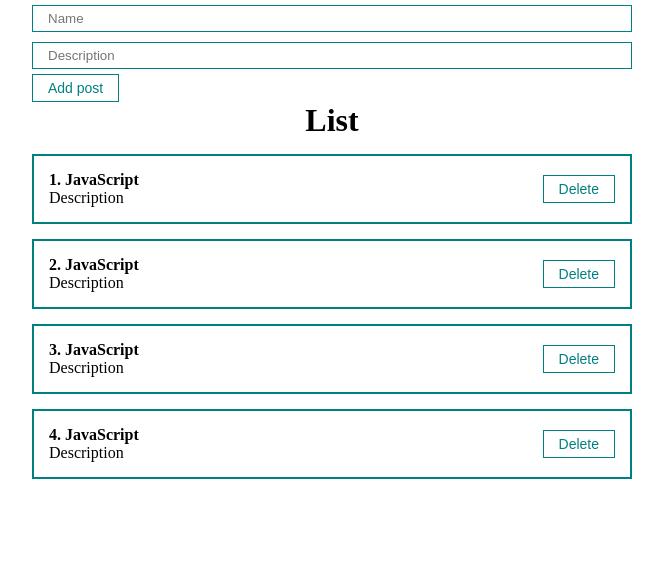
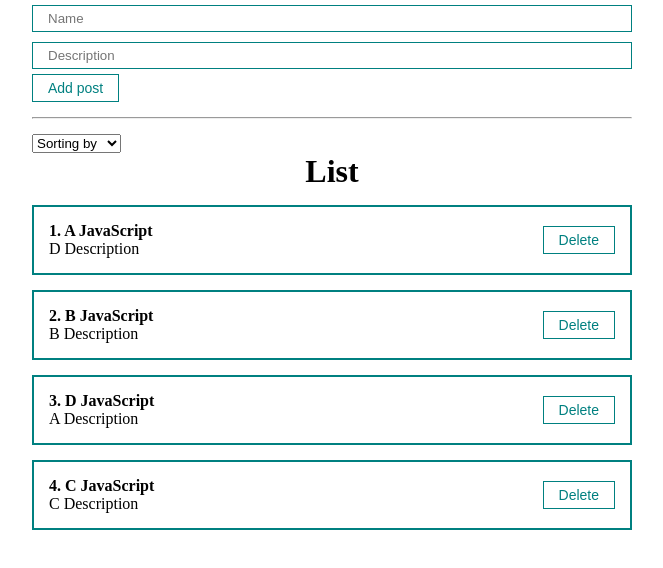
Before and after one commit to moroz-art-dev/course-full, a React (Create React App) app: page /posts in a window 1280 px wide. Shown: the top 568 px of the page, without its empty margins (308-971 px from the left). Built offline with nearby package versions, Linux system fonts and the light colour scheme.

Commit message:
SortPost

```diff
--- a/src/App.js
+++ b/src/App.js
@@ -4,23 +4,50 @@ import PostList from "./components/PostList";
 import MyButton from "./components/UI/button/MyButton";
 import MyInput from "./components/UI/input/MyInput";
 import PostForm from "./components/PostForm";
+import MySelect from "./components/UI/select/MySelect";
 
 function App() {
     const [posts, setPosts] = useState([
-        {id: 1, title: 'JavaScript', body: 'Description'},
-        {id: 2, title: 'JavaScript', body: 'Description'},
-        {id: 3, title: 'JavaScript', body: 'Description'},
-        {id: 4, title: 'JavaScript', body: 'Description'}
+        {id: 1, title: 'A JavaScript', body: 'D  Description'},
+        {id: 2, title: 'B JavaScript', body: 'B Description'},
+        {id: 3, title: 'D JavaScript', body: 'A Description'},
+        {id: 4, title: 'C JavaScript', body: 'C Description'}
     ])
-
+    const [selectedSort, setSelectedSort] = useState('')
     const createPost = (newPost) => {
         setPosts([...posts, newPost])
+    }
+
+    const removePost = (post) => {
+        setPosts(posts.filter(p => p.id !== post.id))
+    }
+
+    const sortPost = (sort) => {
+        setSelectedSort(sort)
+        setPosts([...posts].sort((a,b) => a[sort].localeCompare(b[sort])))
     }
 
     return (
         <div className="App">
             <PostForm create={createPost}/>
-            <PostList post={posts} title={'List'}/>
+            <hr style={{margin: '15px 0'}}/>
+            <div>
+                <MySelect
+                    value={selectedSort}
+                    onChange={sortPost}
+                    defaultValue="Sorting by"
+                    options={[
+                        {value: 'title', name: 'Name'},
+                        {value: 'body', name: 'Description'}
+                    ]}/>
+            </div>
+            {posts.length
+                ?
+                <PostList remove={removePost} post={posts} title={'List'}/>
+                :
+                <h1 style={{textAlign: "center"}}>Posts not found!</h1>
+            }
+
         </div>
     )
 }
--- a/src/components/PostItem.jsx
+++ b/src/components/PostItem.jsx
@@ -9,7 +9,9 @@ const PostItem = (props) => {
                 <p>{props.post.body}</p>
             </div>
             <div className="post__btn">
-                <MyButton>Delete</MyButton>
+                <MyButton onClick={() => props.remove(props.post)}>
+                    Delete
+                </MyButton>
             </div>
         </div>
     );
--- a/src/components/PostList.jsx
+++ b/src/components/PostList.jsx
@@ -1,12 +1,12 @@
 import React from 'react';
 import PostItem from "./PostItem";
 
-const PostList = ({post, title}) => {
+const PostList = ({post, title, remove}) => {
     return (
         <div>
             <h1 style={{textAlign: 'center'}}>{title}</h1>
             {post.map((post, index) =>
-                <PostItem number={index + 1} key={post.id} post={post}/>
+                <PostItem remove={remove} number={index + 1} key={post.id} post={post}/>
             )}
         </div>
     );
--- /dev/null
+++ b/src/components/UI/select/MySelect.jsx
@@ -0,0 +1,18 @@
+import React from 'react';
+
+const MySelect = ({options, defaultValue, value, onChange}) => {
+    return (
+        <select
+        value={value}
+        onChange={event => onChange(event.target.value)}
+        >
+            <option disabled value=''>{defaultValue}</option>
+            {options.map(option =>
+                <option key={option.value} value={option.value}>
+                    {option.name}
+                </option>)}
+        </select>
+    );
+};
+
+export default MySelect;
```
Also changed, not shown: src/components/UI/select/MySelect.module.css (added).
